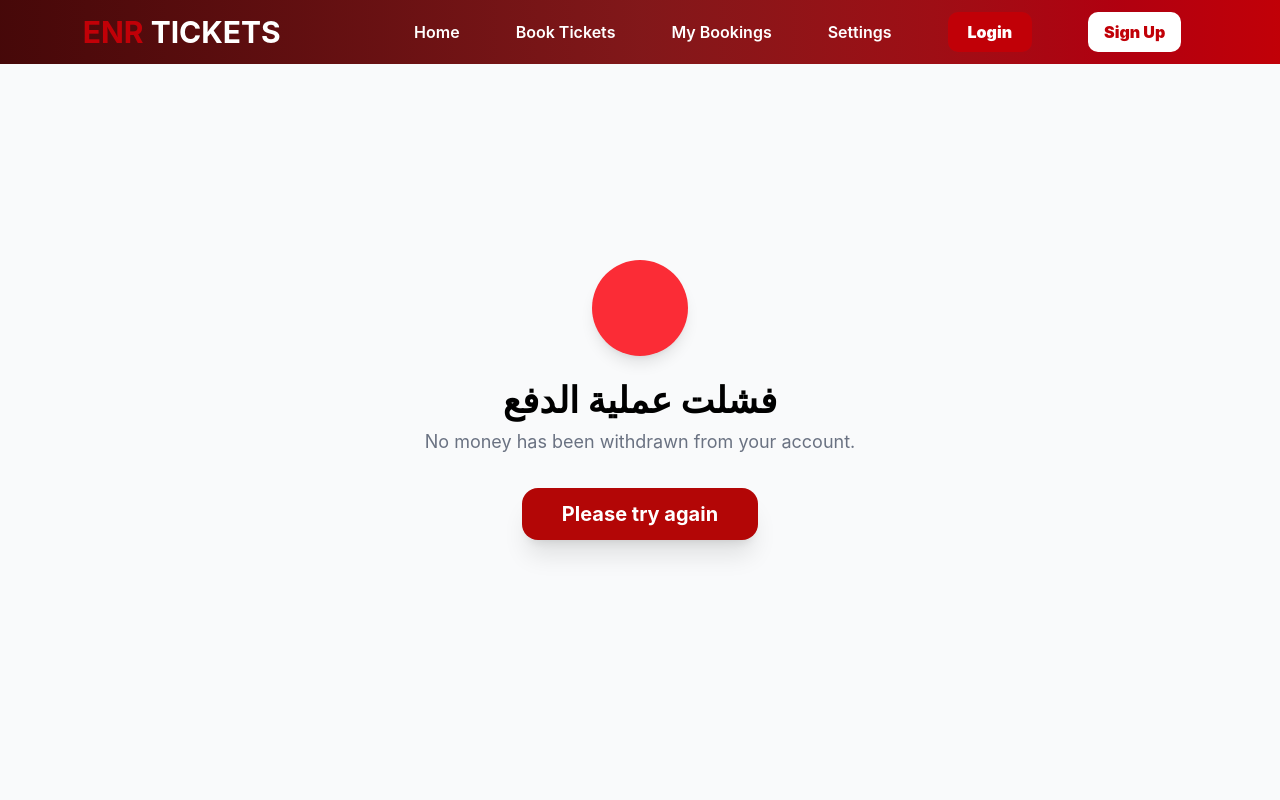
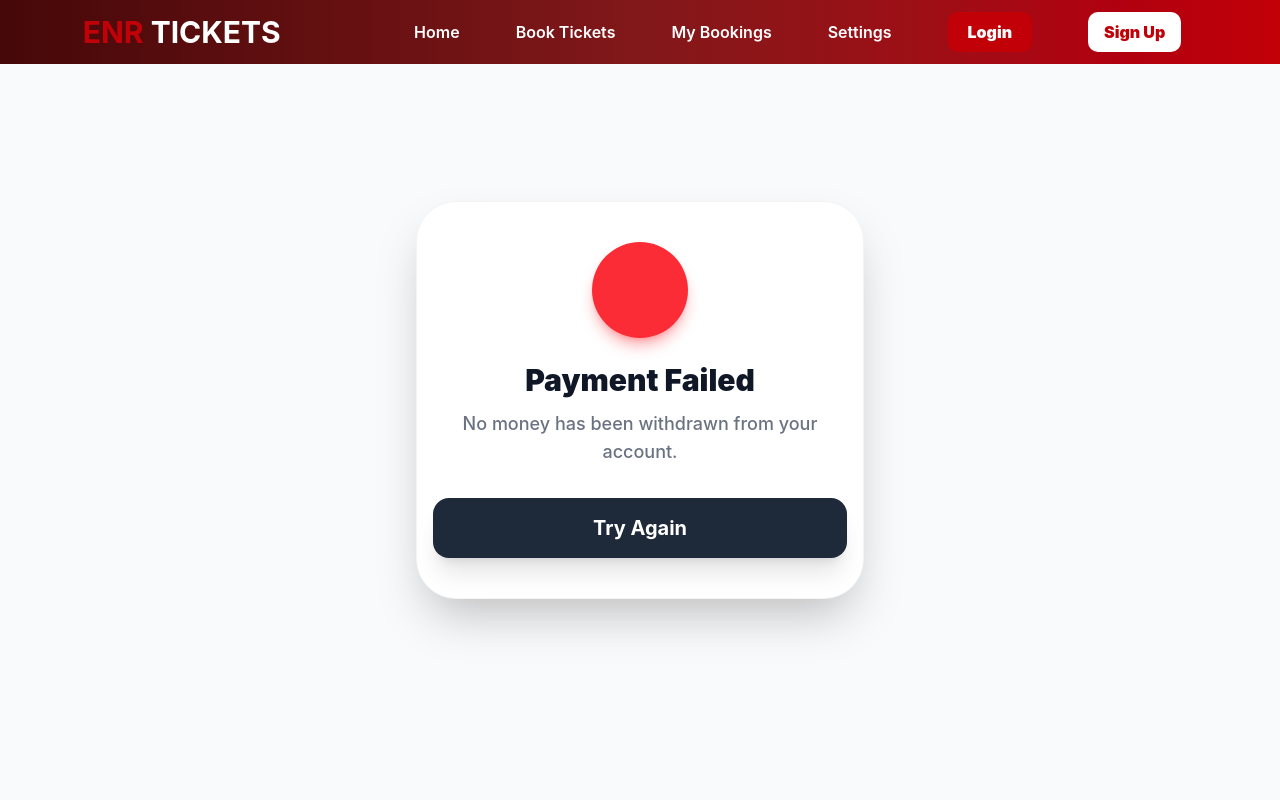
Before and after one commit to ahmed-e-lgohary/trainappfront, a React (Vite) app: page /success in a window 1280 px wide. Shown: the top 800 px of the page. Built offline with nearby package versions, Linux system fonts and the light colour scheme.

Commit message:
Update Success page to show a popup with View Ticket button instead of auto redirect

```diff
--- a/src/components/Success.tsx
+++ b/src/components/Success.tsx
@@ -1,22 +1,22 @@
-import React, { useEffect } from 'react';
+import React, { useEffect, useState } from 'react';
 import { useNavigate, useLocation } from 'react-router-dom';
 
 const Success = () => {
   const navigate = useNavigate();
   const location = useLocation();
+  const [showPopup, setShowPopup] = useState(false);
 
   useEffect(() => {
     const queryParams = new URLSearchParams(location.search);
     const isSuccess = queryParams.get('success') === 'true';
 
     if (isSuccess) {
-      const from = localStorage.getItem("departureCity") || "غير محدد";
-      const to = localStorage.getItem("destinationCity") || "غير محدد";
-      const train = localStorage.getItem("selectedTrainName") || "قطار ENR";
-      const date = localStorage.getItem("travelDate") || "غير محدد";
+      const from = localStorage.getItem("departureCity") || "Cairo Central Station";
+      const to = localStorage.getItem("destinationCity") || "Aswan Station";
+      const train = localStorage.getItem("selectedTrainName") || "Express Train";
+      const date = localStorage.getItem("travelDate") || "N/A";
       const seat = localStorage.getItem("selectedSeat") || "A1";
       const price = localStorage.getItem("selectedPrice") || "150";
-
 
       const name = localStorage.getItem("passengerName") || "Guest User";
       const ticketData = {
@@ -33,38 +33,54 @@ const Success = () => {
       // حفظ البيانات النهائية لصفحة MyBookings
       localStorage.setItem("lastTicket", JSON.stringify(ticketData));
 
-      // التحويل التلقائي لصفحة التذاكر بعد 3 ثواني
-      setTimeout(() => {
-        navigate('/my');
-      }, 3000);
+      // عرض البوب أب بدل ما نحوله تلقائي
+      setShowPopup(true);
     }
-  }, [location, navigate]);
+  }, [location]);
 
   const queryParams = new URLSearchParams(location.search);
   const isSuccess = queryParams.get('success') === 'true';
 
   return (
-    <div className="flex flex-col items-center justify-center h-screen bg-gray-50 dark:bg-[#1a1a1a]">
+    <div className="flex flex-col items-center justify-center min-h-screen bg-gray-50 dark:bg-[#1a1a1a] relative overflow-hidden">
+
+      {/* Background decoration */}
+      <div className="absolute inset-0 flex items-center justify-center opacity-10 pointer-events-none">
+         <i className="fa-solid fa-train text-[300px] text-gray-500"></i>
+      </div>
+
       {isSuccess ? (
-        <div className="text-center">
-          <div className="w-24 h-24 bg-green-500 rounded-full flex items-center justify-center mx-auto mb-6 shadow-lg animate-bounce">
-            <i className="fa-solid fa-check text-white text-5xl"></i>
+        showPopup && (
+          <div className="fixed inset-0 flex items-center justify-center z-50 bg-black/60 backdrop-blur-sm px-4">
+            <div className="bg-white dark:bg-[#252525] p-10 rounded-[40px] shadow-2xl flex flex-col items-center text-center transform scale-100 animate-fade-in-up w-full max-w-md border border-gray-100 dark:border-gray-800">
+              <div className="w-24 h-24 bg-green-500 rounded-full flex items-center justify-center mx-auto mb-6 shadow-lg shadow-green-500/40 animate-bounce">
+                <i className="fa-solid fa-check text-white text-5xl"></i>
+              </div>
+              <h1 className="text-3xl font-black text-gray-900 dark:text-white mb-3">Payment Successful!</h1>
+              <p className="text-gray-500 dark:text-gray-400 text-lg mb-8 font-medium">Your ticket has been booked successfully and is ready.</p>
+
+              <button
+                onClick={() => navigate('/my')}
+                className="w-full py-4 bg-gradient-to-r from-red-700 to-red-600 hover:from-red-600 hover:to-red-500 text-white font-bold text-xl rounded-2xl shadow-xl shadow-red-600/30 transition-all hover:scale-[1.02] active:scale-95 flex items-center justify-center gap-3"
+              >
+                <i className="fa-solid fa-ticket"></i>
+                View Ticket
+              </button>
+            </div>
           </div>
-          <h1 className="text-4xl font-bold text-black dark:text-white mb-2">Payment Successful !</h1>
-          <p className="text-gray-500 text-lg">Preparing your ticket and redirecting you to your account...</p>
-        </div>
+        )
       ) : (
-        <div className="text-center">
-          <div className="w-24 h-24 bg-red-500 rounded-full flex items-center justify-center mx-auto mb-6 shadow-lg">
+        <div className="bg-white dark:bg-[#252525] p-10 rounded-[40px] shadow-2xl flex flex-col items-center text-center w-full max-w-md z-10 border border-gray-100 dark:border-gray-800 px-4 mx-4">
+          <div className="w-24 h-24 bg-red-500 rounded-full flex items-center justify-center mx-auto mb-6 shadow-lg shadow-red-500/40">
             <i className="fa-solid fa-xmark text-white text-5xl"></i>
           </div>
-          <h1 className="text-4xl font-bold text-black dark:text-white mb-2">فشلت عملية الدفع</h1>
-          <p className="text-gray-500 text-lg">No money has been withdrawn from your account.</p>
+          <h1 className="text-3xl font-black text-gray-900 dark:text-white mb-3">Payment Failed</h1>
+          <p className="text-gray-500 dark:text-gray-400 text-lg mb-8 font-medium">No money has been withdrawn from your account.</p>
           <button
             onClick={() => navigate('/payment')}
-            className="mt-8 px-10 py-3 bg-[#b30606] text-white rounded-2xl font-bold text-xl hover:scale-105 transition-all shadow-xl"
+            className="w-full py-4 bg-gray-800 hover:bg-gray-900 dark:bg-gray-700 dark:hover:bg-gray-600 text-white font-bold text-xl rounded-2xl shadow-xl transition-all hover:scale-[1.02] active:scale-95"
           >
-           Please try again
+           Try Again
           </button>
         </div>
       )}
```
